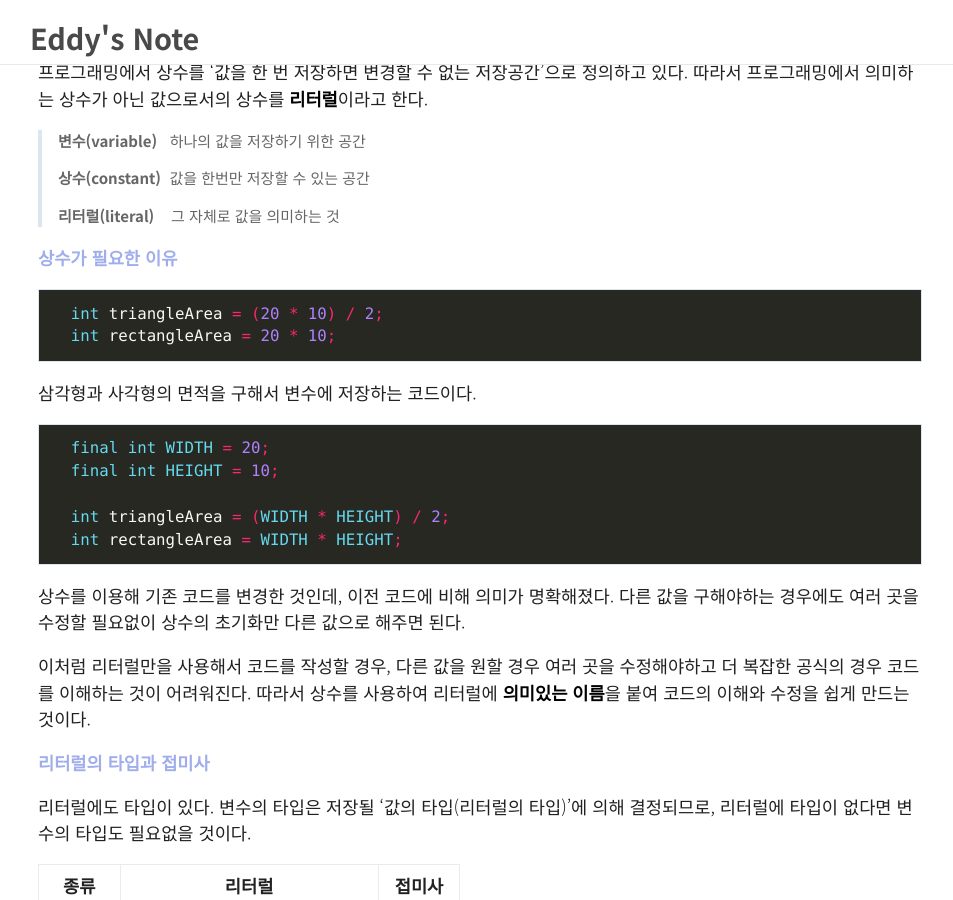
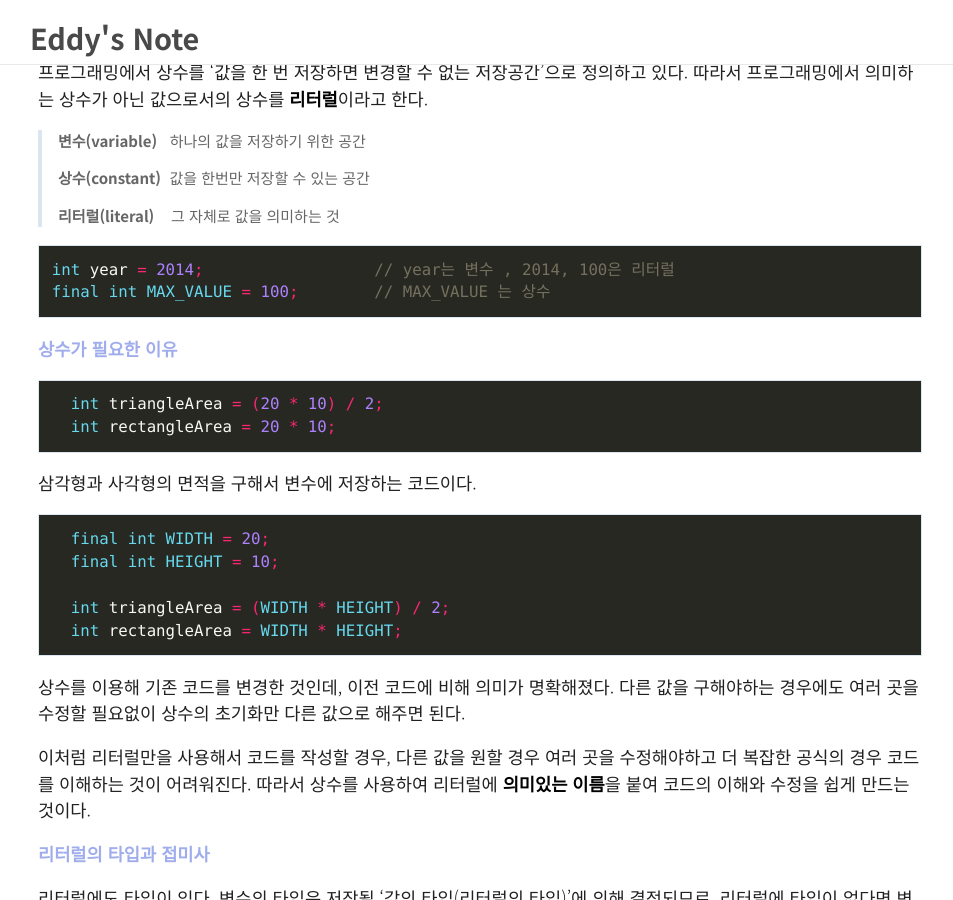
Before and after one commit to solusean/solusean.github.io, a Jekyll site: the page built from _posts/2021-06-14-Java005-상수와리터럴.md, in a window 1280 px wide and 900 px high, scrolled down 823 px. Shown: the whole window, without its empty margins (160-1113 px from the left). Built offline with Jekyll 4.4.1, drawn with Linux system fonts in a browser that asks for light colours; comment, search, counter and statistics services are not loaded.

Commit message:
Update 2021-06-14-Java005-상수와리터럴.md

````diff
--- a/_posts/2021-06-14-Java005-상수와리터럴.md
+++ b/_posts/2021-06-14-Java005-상수와리터럴.md
@@ -27,6 +27,11 @@ posted [2021-06-14]
 > <p style="font-size:15px"><b>변수(variable)</b>&nbsp;&nbsp;&nbsp;하나의 값을 저장하기 위한 공간</p>
 > <p style="font-size:15px"><b>상수(constant)</b>&nbsp;&nbsp;값을 한번만 저장할 수 있는 공간</p>
 > <p style="font-size:15px"><b>리터럴(literal)</b>&nbsp;&nbsp;&nbsp;&nbsp;그 자체로 값을 의미하는 것</p>
+
+```java
+int year = 2014;                  // year는 변수 , 2014, 100은 리터럴
+final int MAX_VALUE = 100;        // MAX_VALUE 는 상수
+```
 
 <p style="color:#a0adec"><b>상수가 필요한 이유</b></p>
 
````
